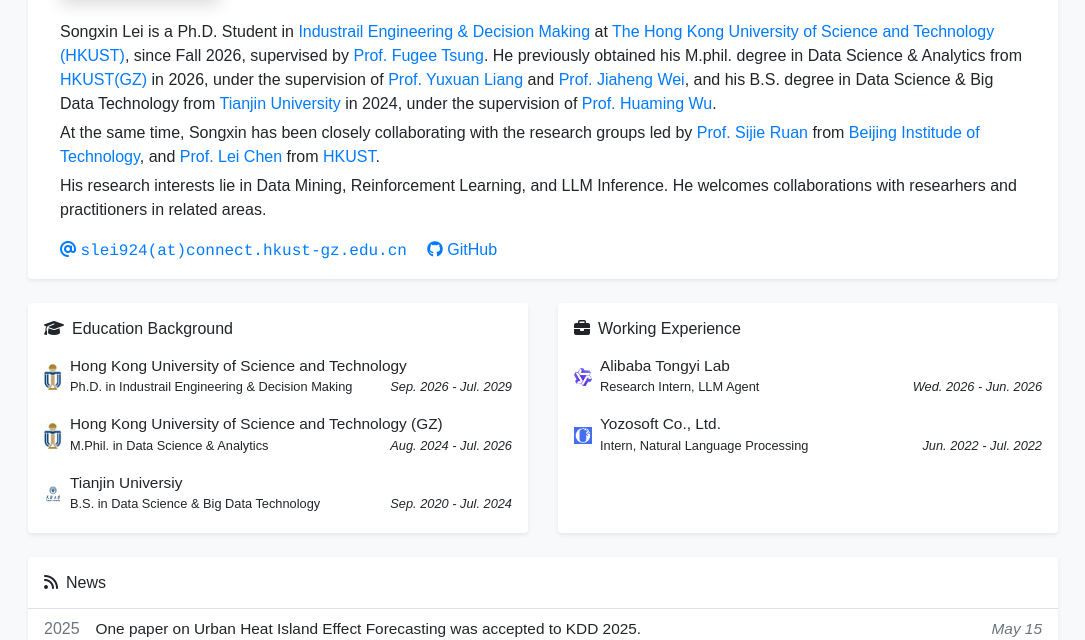
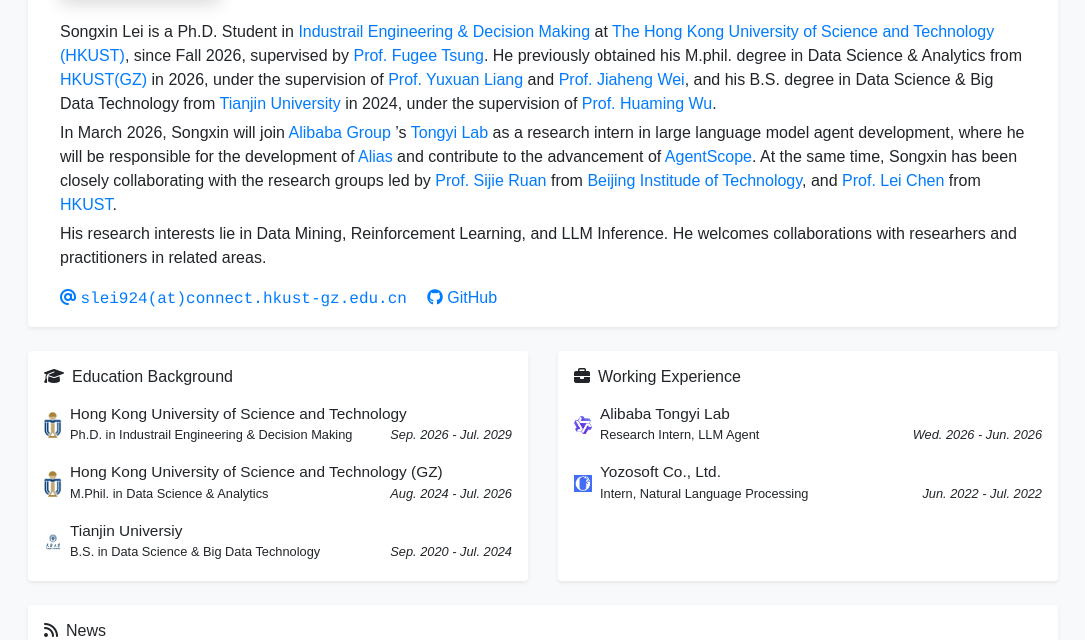
Before and after one commit to thunderlrr/songxinlei.github.io, a Jekyll site: the page built from index.html, in a window 1280 px wide and 900 px high, cut to the strip 260-900 px from the top of the window. Shown: the whole strip, without its empty margins (97-1182 px from the left). Built offline with Jekyll 4.4.1, drawn with Linux system fonts in a browser that asks for light colours; a style sheet for code colours, icons or effects is not loaded.

Commit message:
Update profile.yml

```diff
--- a/_data/profile.yml
+++ b/_data/profile.yml
@@ -24,7 +24,7 @@
     Songxin Lei is a Ph.D. Student in <a href="https://ieda.ust.hk/eng/index.php" target="_blank">Industrail Engineering & Decision Making</a> at <a href="https://hkust.edu.hk/" target="_blank">The Hong Kong University of Science and Technology (HKUST)</a>, since Fall 2026, supervised by <a href="https://www.ieda.ust.hk/dfaculty/tsung/" target="_blank">Prof. Fugee Tsung</a>. He previously obtained his M.phil. degree in Data Science & Analytics from  <a href="https://www.hkust-gz.edu.cn/zh/" target="_blank">HKUST(GZ)</a> in 2026, under the supervision of <a href="https://yuxuanliang.com/" target="_blank">Prof. Yuxuan Liang</a> and <a href="https://sites.google.com/ucsc.edu/jiahengwei" target="_blank">Prof. Jiaheng Wei</a>, and his B.S. degree in Data Science & Big Data Technology from <a href="https://www.tju.edu.cn/" target="_blank">Tianjin University</a> in 2024, under the supervision of <a href="https://cam.tju.edu.cn/homepage/wuhuaming/" target="_blank">Prof. Huaming Wu</a>.
   </p>
   <p style="margin-bottom: 5px;">
-    At the same time, Songxin has been closely collaborating with the research groups led by <a href="http://www.sjruan.me/" target="_blank">Prof. Sijie Ruan</a> from <a href="https://www.bit.edu.cn/" target="_blank">Beijing Institude of Technology</a>, and <a href="https://cse.hkust.edu.hk/~leichen/" target="_blank">Prof. Lei Chen</a> from <a href="https://hkust.edu.hk/" target="_blank">HKUST</a>.
+    In March 2026, Songxin will join <a href="https://www.alibaba.com/" target="_blank">Alibaba Group</a> ’s <a href="https://careers-tongyi.alibaba.com/?lang=zh" target="_blank">Tongyi Lab</a> as a research intern in large language model agent development, where he will be responsible for the development of <a href="https://github.com/agentscope-ai/agentscope-samples/tree/main/alias" target="_blank">Alias</a> and contribute to the advancement of <a href="https://github.com/agentscope-ai/agentscope/tree/main" target="_blank">AgentScope</a>. At the same time, Songxin has been closely collaborating with the research groups led by <a href="http://www.sjruan.me/" target="_blank">Prof. Sijie Ruan</a> from <a href="https://www.bit.edu.cn/" target="_blank">Beijing Institude of Technology</a>, and <a href="https://cse.hkust.edu.hk/~leichen/" target="_blank">Prof. Lei Chen</a> from <a href="https://hkust.edu.hk/" target="_blank">HKUST</a>.
   </p>
   <p style="margin-bottom: 5px;">
     His research interests lie in Data Mining, Reinforcement Learning, and LLM Inference. He welcomes collaborations with researhers and practitioners in related areas.
```
